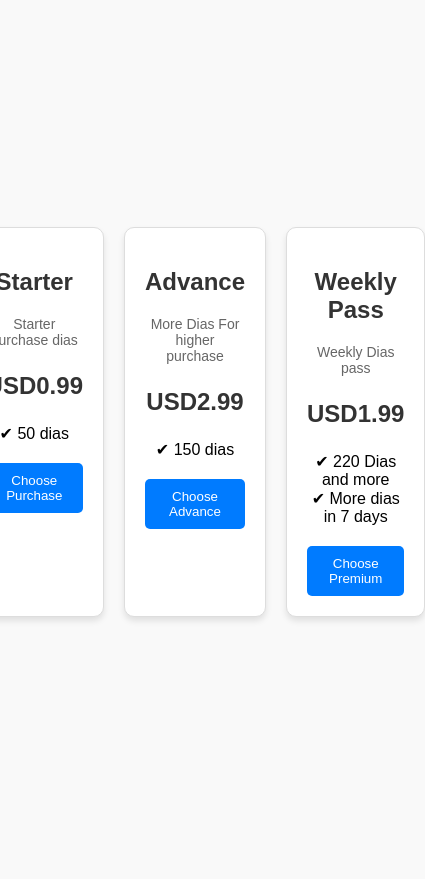
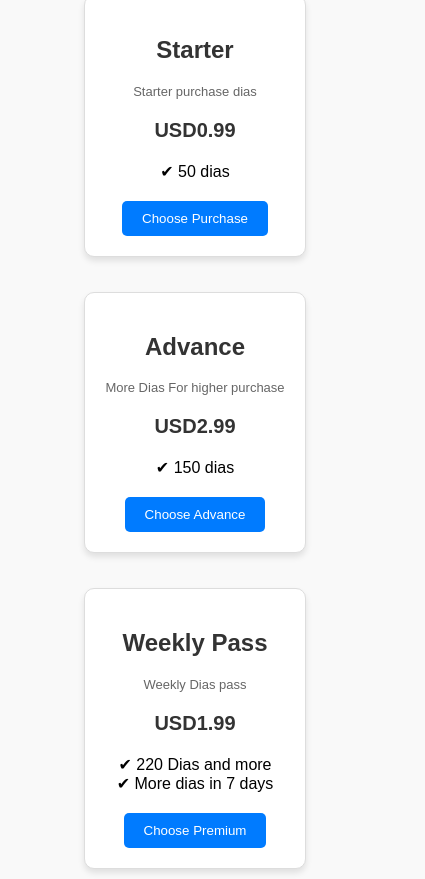
Before and after one commit to hirokire/Pricing-table, a plain HTML site: page index.html in a window 390 px wide. Shown: the whole page, 425 px wide, since content can reach past the window. Before the commit the page ends 844 px from the top, so only its background shows below. Drawn offline with Linux system fonts and the light colour scheme.

Commit message:
Update index.html

```diff
--- a/index.html
+++ b/index.html
@@ -16,22 +16,27 @@
             justify-content: center;
             align-items: center;
             height: 100vh;
+            padding: 10px;
         }
 
         .pricing-table {
             display: flex;
             gap: 20px;
+            flex-wrap: wrap;
+            justify-content: center;
         }
 
         .pricing-card {
             flex: 1;
             max-width: 300px;
+            min-width: 250px;
             padding: 20px;
             border: 1px solid #ddd;
             border-radius: 10px;
             background-color: #fff;
             text-align: center;
             box-shadow: 0 4px 6px rgba(0, 0, 0, 0.1);
+            margin: 10px;
         }
 
         .pricing-card h2 {
@@ -64,12 +69,31 @@
             cursor: pointer;
         }
 
+        /* Responsive styles */
+        @media (max-width: 768px) {
+            .pricing-table {
+                flex-direction: column;
+                gap: 15px;
+            }
+
+            .pricing-card {
+                max-width: 100%;
+                min-width: auto;
+            }
+
+            .pricing-card .price {
+                font-size: 20px;
+            }
+
+            .pricing-card p {
+                font-size: 13px;
+            }
+        }
     </style>
 </head>
 <body>
     <div class="container">
         <div class="pricing-table">
-
             <div class="pricing-card">
                 <h2>Starter</h2>
                 <p>Starter purchase dias</p>
@@ -80,7 +104,6 @@
                 <button>Choose Purchase</button>
             </div>
 
-
             <div class="pricing-card">
                 <h2>Advance</h2>
                 <p>More Dias For higher purchase</p>
@@ -90,7 +113,6 @@
                 </ul>
                 <button>Choose Advance</button>
             </div>
-
 
             <div class="pricing-card">
                 <h2>Weekly Pass</h2>
```
